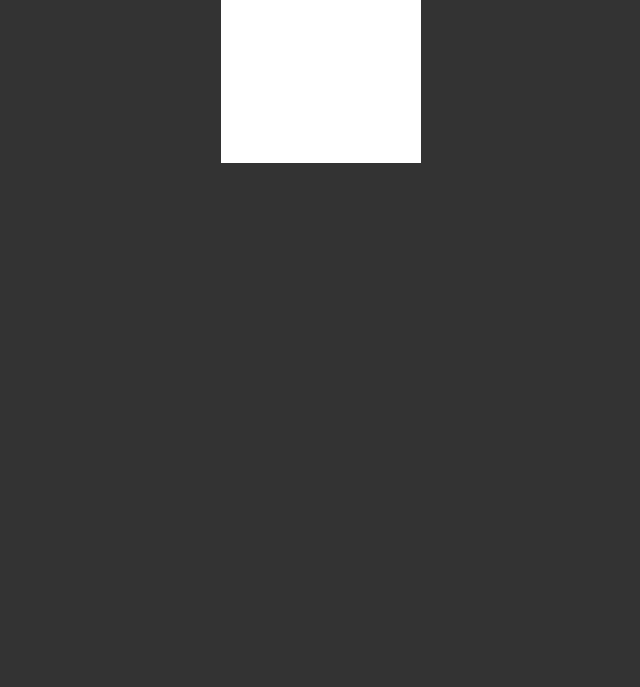
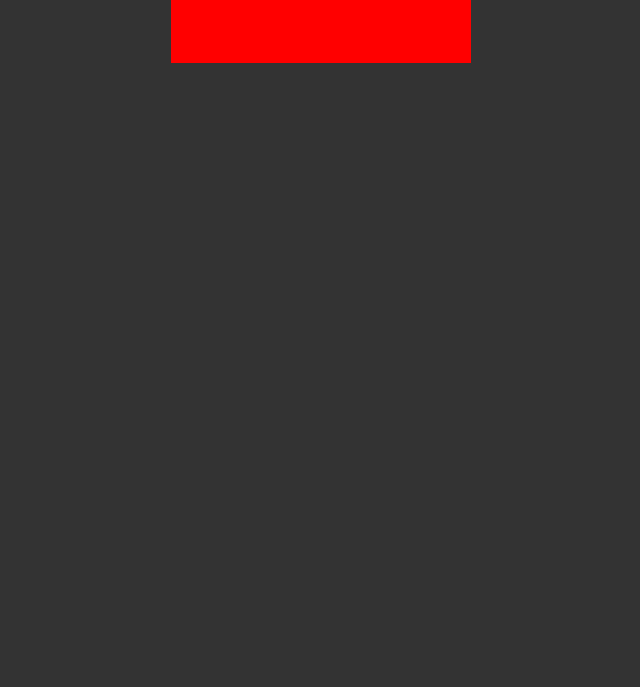
Before and after one commit to idafroseth/hack, a plain HTML site: page index.html in a window 1280 px wide. Shown: the part 113-800 px from the top of the page, without its empty margins (319-959 px from the left). Drawn offline with nearby package versions, Linux system fonts and the light colour scheme.

Commit message:
adding animation

```diff
--- a/assets/style.css
+++ b/assets/style.css
@@ -15,3 +15,18 @@ h1{
 	margin:auto;
 	background:white;
 }
+
+/* The animation code */
+@keyframes change-color {
+  from {background-color: red;}
+  to {background-color: yellow;}
+}
+
+/* The element to apply the animation to */
+.box {
+  width: 100px;
+  height: 100px;
+  background-color: red;
+  animation-name: change-color ;
+  animation-duration: 4s;
+}
--- a/index.html
+++ b/index.html
@@ -7,10 +7,13 @@
 	<body>
 
 		<h1>Hello world</h1>
-		<div class="box"></div>
+		<div class="box">
+			<h3>Feature 2.0</h3>
+		</div>
 
 		<script src="https://code.jquery.com/jquery-3.5.1.min.js" integrity="sha256-9/aliU8dGd2tb6OSsuzixeV4y/faTqgFtohetphbbj0=" crossorigin="anonymous"></script>
 		<script>
+			$('.box').width(300);
 
 		</script>
 	</body>
```
